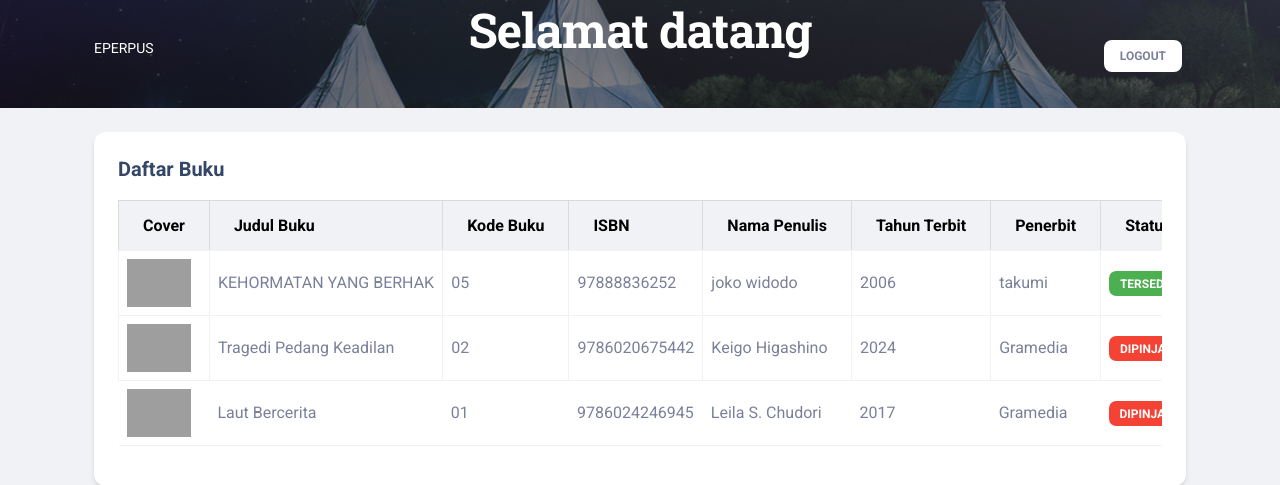
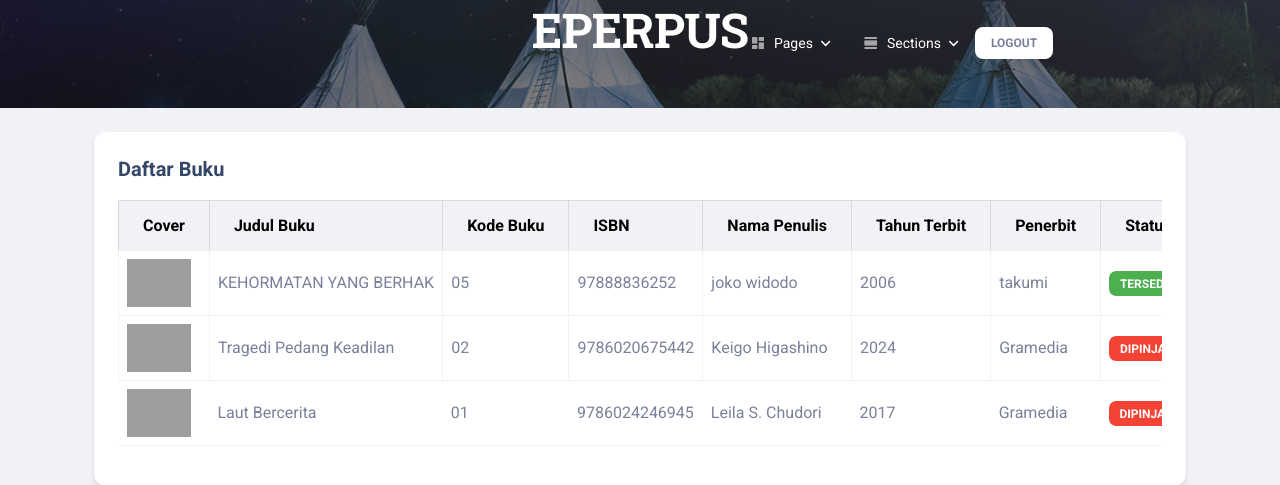
Before and after one commit to marsha143/EPERPUS, a PHP site: page /EPERPUS/app_anggota.php in a window 1280 px wide. Shown: the top 485 px of the page. Run offline with PHP 8.4, Linux system fonts and the light colour scheme; data comes from the database, SQL or seed files in the repository; data that the repository does not hold is empty; some libraries are stand-ins or nearby versions; grey boxes are pictures that could not be loaded.

Commit message:
perubahan

```diff
--- a/app_anggota.php
+++ b/app_anggota.php
@@ -17,21 +17,51 @@ $data = mysqli_query($conn, "
 $buku = mysqli_fetch_all($data, MYSQLI_ASSOC);
 
 ?>
-
 <nav class="navbar navbar-expand-lg position-absolute top-0 z-index-3 w-100 shadow-none my-3  navbar-transparent ">
     <div class="container">
-        <a class="navbar-brand  text-white " href=""
-            rel="tooltip" title="Designed and Coded by Creative Tim" data-placement="bottom" target="_blank">
-            EPERPUS
-        </a>
+        <div class="container">
+            <button class="navbar-toggler shadow-none ms-2" type="button" data-bs-toggle="collapse"
+                data-bs-target="#navigation" aria-controls="navigation" aria-expanded="false"
+                aria-label="Toggle navigation">
+                <span class="navbar-toggler-icon mt-2">
+                    <span class="navbar-toggler-bar bar1"></span>
+                    <span class="navbar-toggler-bar bar2"></span>
+                    <span class="navbar-toggler-bar bar3"></span>
+                </span>
+            </button>
             <div class="collapse navbar-collapse w-100 pt-3 pb-2 py-lg-0 ms-lg-12 ps-lg-5" id="navigation">
                 <ul class="navbar-nav navbar-nav-hover ms-auto">
-                <a class="nav-link ps-2 d-flex justify-content-between cursor-pointer align-items-center"
-                    id="dropdownMenuPages8" data-bs-toggle="dropdown" aria-expanded="false">
+                    <li class="nav-item dropdown dropdown-hover mx-2 ms-lg-6">
+                        <a class="nav-link ps-2 d-flex cursor-pointer align-items-center" id="dropdownMenuPages2"
+                            data-bs-toggle="dropdown" aria-expanded="false">
+                            <i class="material-icons opacity-6 me-2 text-md">dashboard</i>
+                            Pages
+                            <img src="./assets/img/down-arrow-white.svg" alt="down-arrow"
+                                class="arrow ms-auto ms-md-2 d-lg-block d-none">
+                            <img src="./assets/img/down-arrow-dark.svg" alt="down-arrow"
+                                class="arrow ms-auto ms-md-2 d-lg-none d-block">
+                        </a>
+                    </li>
+
+                    <li class="nav-item dropdown dropdown-hover mx-2">
+                        <a class="nav-link ps-2 d-flex cursor-pointer align-items-center" id="dropdownMenuBlocks"
+                            data-bs-toggle="dropdown" aria-expanded="false">
+                            <i class="material-icons opacity-6 me-2 text-md">view_day</i>
+                            Sections
+                            <img src="./assets/img/down-arrow-white.svg" alt="down-arrow"
+                                class="arrow ms-auto ms-md-2 d-lg-block d-none">
+                            <img src="./assets/img/down-arrow-dark.svg" alt="down-arrow"
+                                class="arrow ms-auto ms-md-2 d-lg-none d-block">
+                        </a>
+                    </li>
+
                     <li class="nav-item my-auto ms-3 ms-lg-0">
                         <a href="logout" class="btn btn-sm  bg-white  mb-0 me-1 mt-2 mt-md-0">Logout</a>
                     </li>
                 </ul>
+            </div>
+        </div>
+        <div class="collapse navbar-collapse w-100 pt-3 pb-2 py-lg-0 ms-lg-12 ps-lg-5" id="navigation">
         </div>
     </div>
 </nav>
@@ -39,9 +69,9 @@ $buku = mysqli_fetch_all($data, MYSQLI_ASSOC);
     <div class="page-header min-vh-10" style="background-image: url('./assets/img/bg9.jpg');">
         <span class="mask bg-gradient-dark opacity-6"></span>
         <div class="container">
-            <div class="row justify-content-center">
-                <div class="col-lg-8 text-center mx-auto my-auto">
-                    <h1 class="text-white">Selamat datang</h1>
+            <div class="row">
+                <div class="col-lg-3 text-center mx-auto my-auto">
+                    <h1 class="text-white">EPERPUS</h1>
                     <p class="lead mb-4 text-white opacity-8"></p>
                     <h6 class="text-white mb-2 mt-5"></h6>
                 </div>
```
Lines whose indentation alone changed are shown as unchanged.
